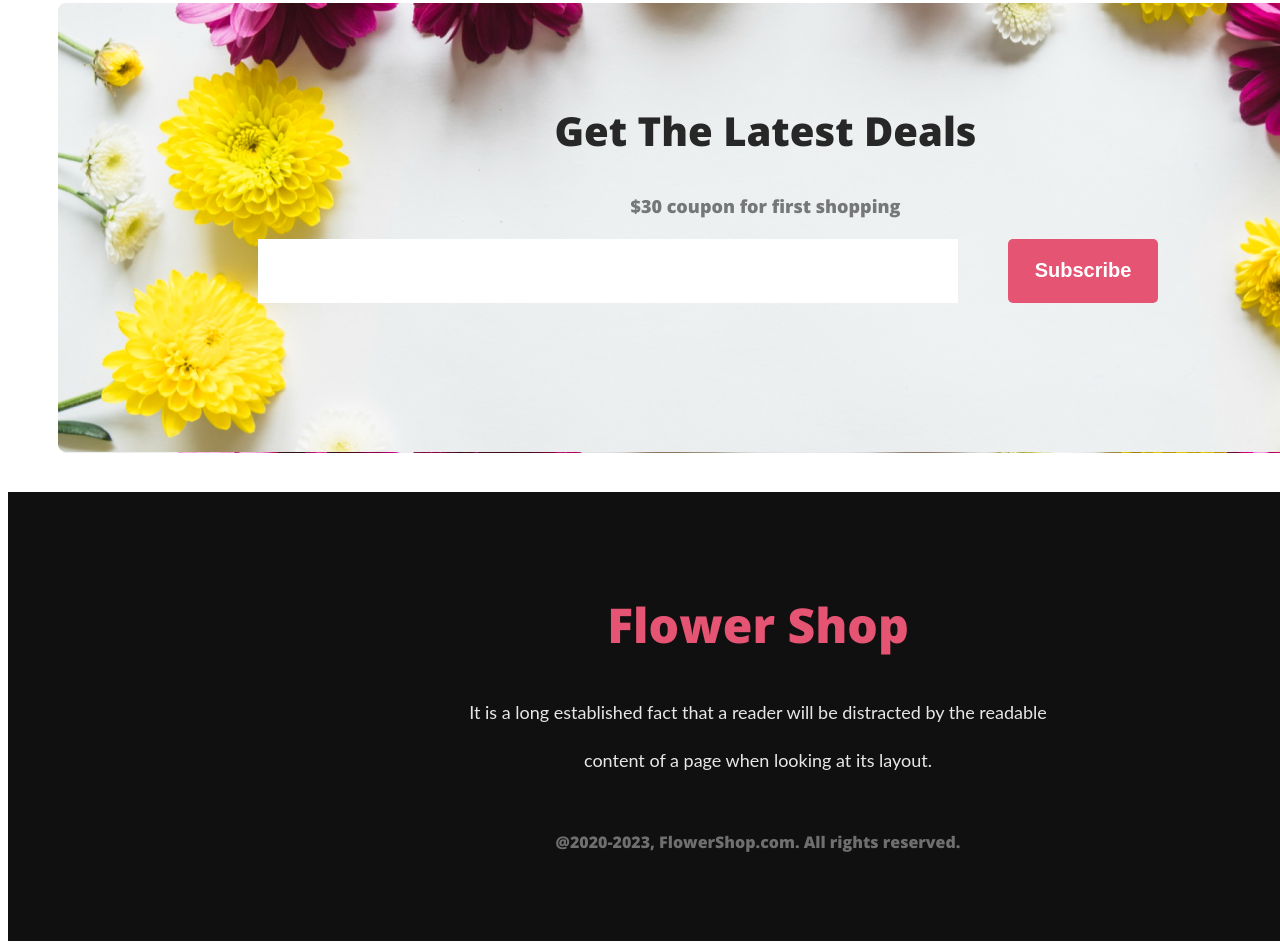
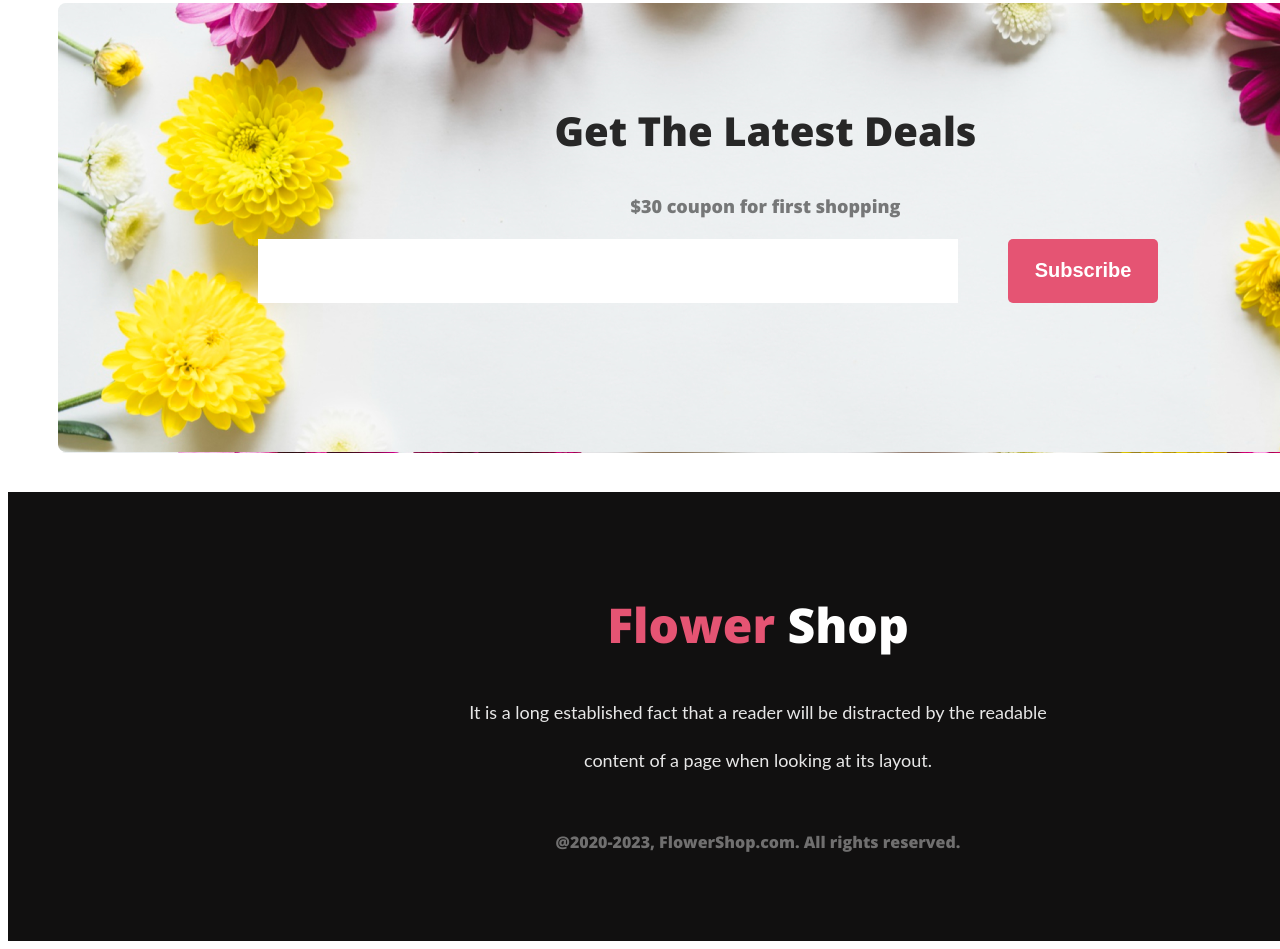
Before and after one commit to mdshakilahamed/Assignment-1, a plain HTML site: page index.html in a window 1280 px wide. Shown: the part 3319-4268 px from the top of the page. Drawn offline with nearby package versions, Linux system fonts and the light colour scheme.

Commit message:
sope edit

```diff
--- a/index.html
+++ b/index.html
@@ -128,7 +128,7 @@
 
     </main>
     <footer class="footer">
-        <h2 class="flowershop">Flower <span class="shop">Shop</span></h2>
+        <h2 class="flowershop">Flower <span style="color: white;">Shop</span></h2>
         <p class="shop-pragraph">It is a long established fact that a reader will be distracted by the readable
         </p><p class="shop-pragraph">content of a page when looking at its layout.</p><br>
         <p class="copy">@2020-2023, FlowerShop.com. All rights reserved. </p>
```
Also changed, not shown: style/style.css (line endings or trailing spaces).
